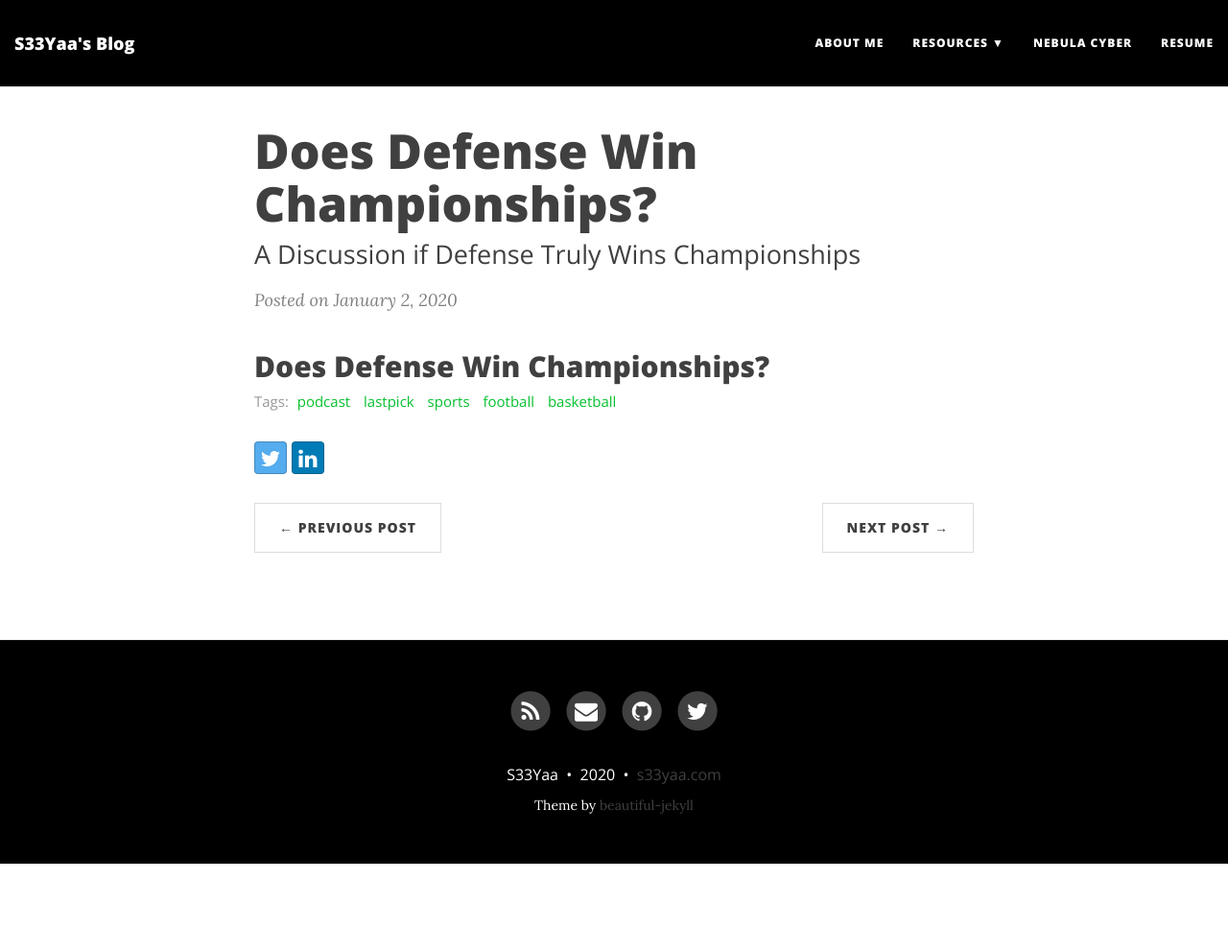
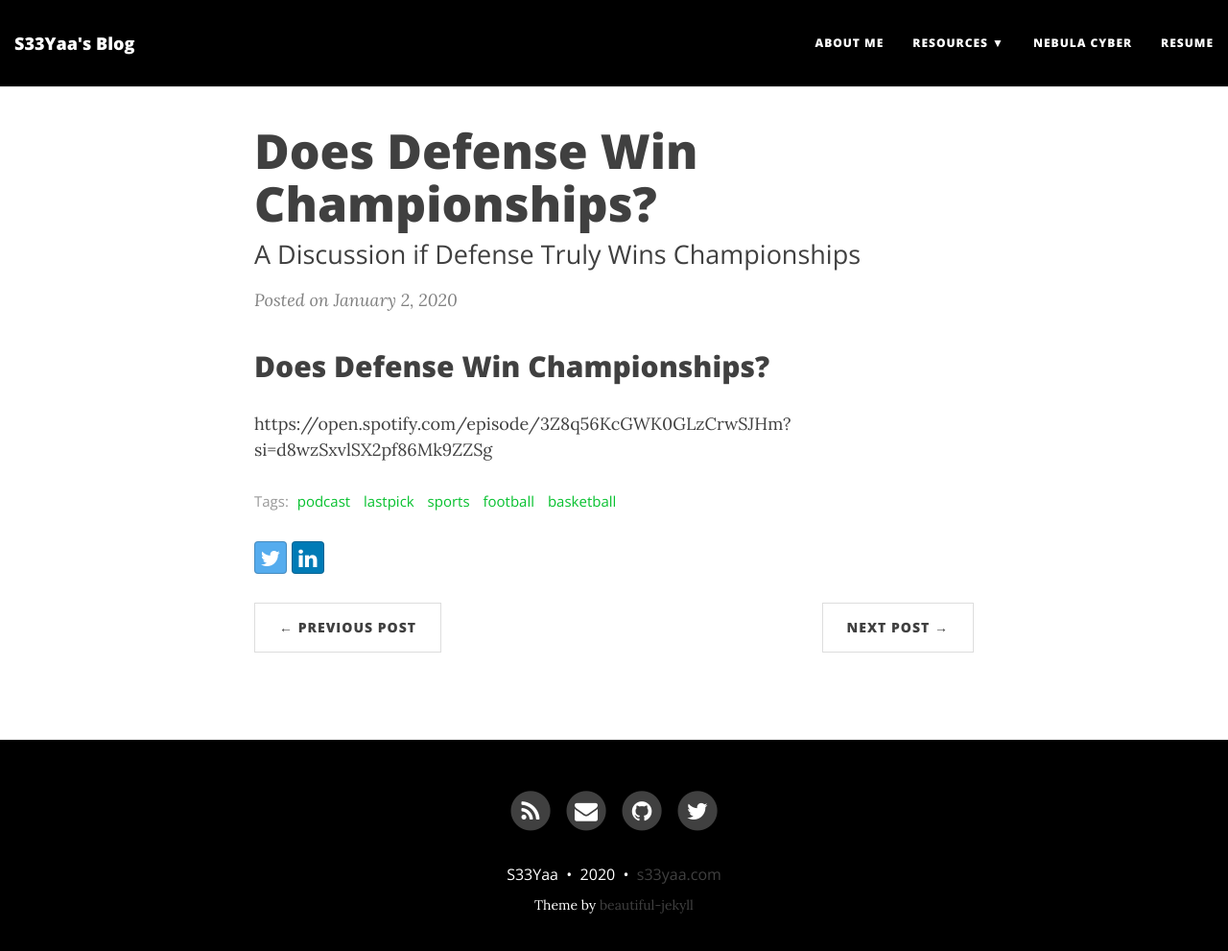
Before and after one commit to vevinkirk/vevinkirk.github.io, a Jekyll site: the page built from _posts/2020-01-06-Does-Defense-Win-Championships.md, in a window 1280 px wide and 1004 px high. Shown: the top 991 px of the window at 96% size. Built offline with Jekyll 4.4.1, drawn with Linux system fonts in a browser that asks for light colours; nearby versions of some CDN libraries; some of the changed lines change nothing that is shown.

Commit message:
Update 2020-01-06-Does-Defense-Win-Championships.md

```diff
--- a/_posts/2020-01-06-Does-Defense-Win-Championships.md
+++ b/_posts/2020-01-06-Does-Defense-Win-Championships.md
@@ -17,3 +17,4 @@ comments: true
 ---
 
 ## Does Defense Win Championships?
+https://open.spotify.com/episode/3Z8q56KcGWK0GLzCrwSJHm?si=d8wzSxvlSX2pf86Mk9ZZSg
```
